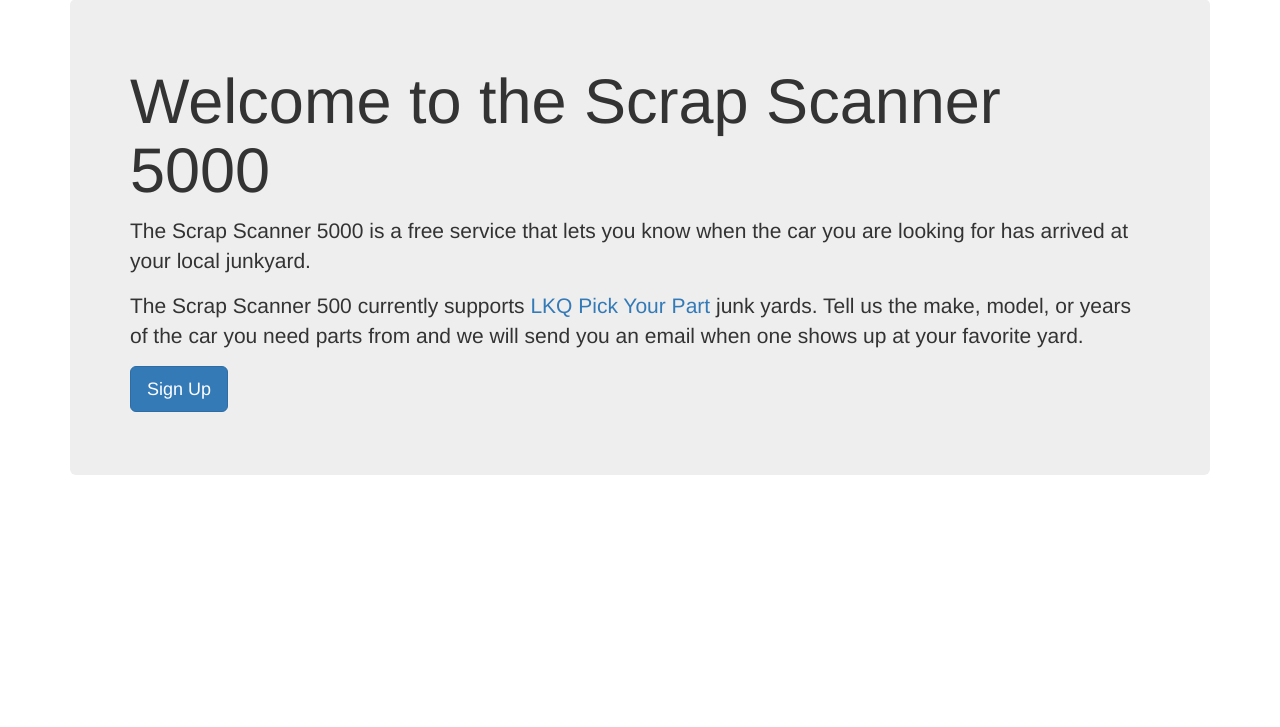
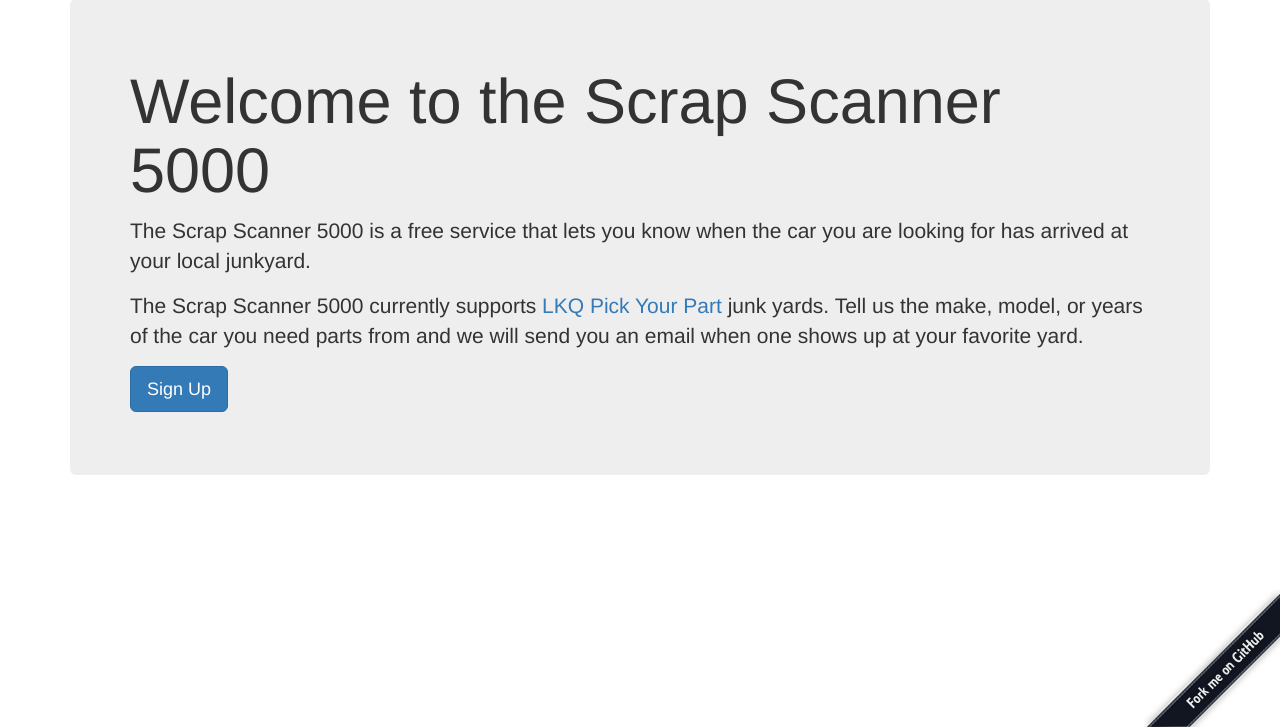
Before and after one commit to unlimitedbacon/ss5k, a Flask app: page / in a window 1280 px wide. Shown: the part 73-800 px from the top of the page. Run offline with Flask 2, Linux system fonts and the light colour scheme; parts of the project's set-up code (start-up, migrations or seed data) failed here and were passed over; some libraries are stand-ins or nearby versions.

Commit message:
Added GitHub ribbon to index.html

```diff
--- a/app/templates/index.html
+++ b/app/templates/index.html
@@ -6,9 +6,12 @@
 	The Scrap Scanner 5000 is a free service that lets you know when the car you are looking for has arrived at your local junkyard.
 	</p>
 	<p>
-	The Scrap Scanner 500 currently supports <a href="https://www.lkqpickyourpart.com/">LKQ Pick Your Part</a> junk yards.
+	The Scrap Scanner 5000 currently supports <a href="https://www.lkqpickyourpart.com/">LKQ Pick Your Part</a> junk yards.
 	Tell us the make, model, or years of the car you need parts from and we will send you an email when one shows up at your favorite yard.
 	</p>
 	<p><a class="btn btn-primary btn-lg" href="{{ url_for('register') }}" role="button">Sign Up</a></p>
 </div>
+<a href="https://github.com/unlimitedbacon/ss5k">
+	<img style="position: absolute; bottom: 0; right: 0; border: 0;" src="/static/img/fork_me.png" alt="Fork me on GitHub">
+</a>
 {% endblock %}
```
Also changed, not shown: app/static/img/fork_me.png (added).
